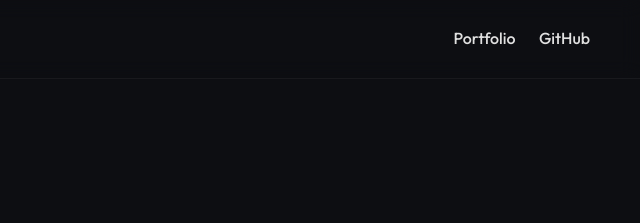
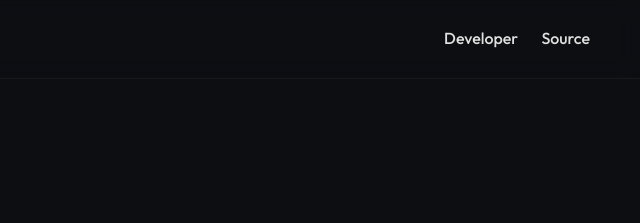
Before and after one commit to mubashardev/gitignore-helper, a website: page index.html in a window 1280 px wide. Shown: the top 223 px of the page, 640-1280 px from the left. Drawn offline with Linux system fonts and the light colour scheme.

Commit message:
docs: remove image from README and update navigation link labels in index.html.

```diff
--- a/index.html
+++ b/index.html
@@ -22,8 +22,8 @@
     <header>
         <div class="logo">Gitignore Helper</div>
         <nav class="nav-links">
-            <a href="https://mubashar.dev" target="_blank">Portfolio</a>
-            <a href="https://github.com/mubashardev/gitignore-helper" target="_blank">GitHub</a>
+            <a href="https://mubashar.dev" target="_blank">Developer</a>
+            <a href="https://github.com/mubashardev/gitignore-helper" target="_blank">Source</a>
         </nav>
     </header>
 
```
Also changed, not shown: README.md.
